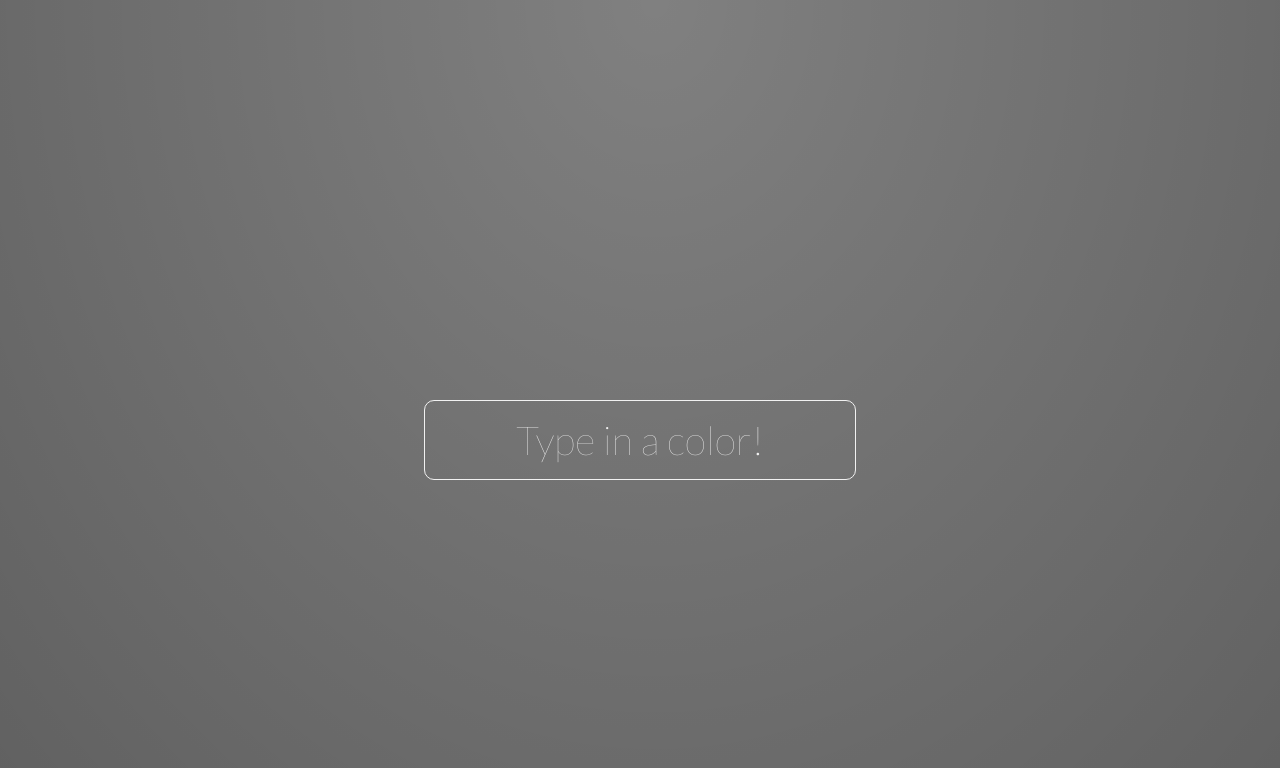
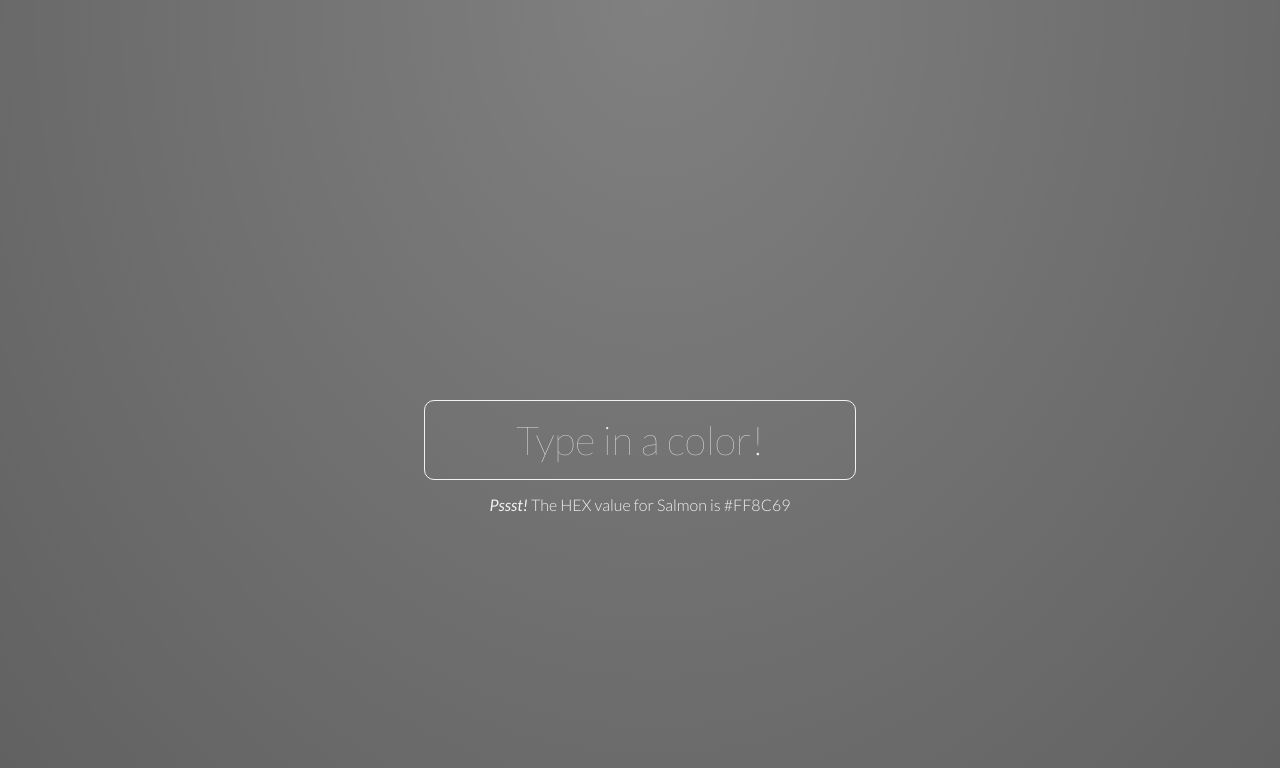
Before and after one commit to scottmledbetter/Color-Me, a plain HTML site: page index.html in a window 1280 px wide. Shown: the top 768 px of the page. Drawn offline with nearby package versions, Linux system fonts and the light colour scheme.

Commit message:
Working with objects to extract hex/name data

```diff
--- a/css/style.css
+++ b/css/style.css
@@ -10,6 +10,10 @@ html, body {
 
 * {
 	font-family: 'Lato', serif;
+}
+
+b {
+    font-weight: 500;
 }
 
 #wrapper {
@@ -50,3 +54,11 @@ input::placeholder {
 input:focus {
 	outline: none;
 }
+
+#color-description-container {
+    font-size: 1rem;
+    text-align: center;
+    color: white;
+    margin: 15px;
+    font-weight: 300;
+}
--- a/index.html
+++ b/index.html
@@ -10,6 +10,7 @@
     <div id='wrapper'>
         <div id='input-container'>
 	    <input type='text' id='color-search'>
+            <div id='color-description-container'></div>
     	</div>
     </div>
 <script src='https://ajax.googleapis.com/ajax/libs/jquery/3.2.1/jquery.min.js'></script>
--- a/js/script.js
+++ b/js/script.js
@@ -1,8 +1,7 @@
 //Update BG Color with field input
 
 $('#color-search').on('input', function () {
-	var colorInput = $('#color-search').val();
-	console.log(colorInput);
+    var colorInput = $('#color-search').val();
     $('body').css('background-color', colorInput);
 });
 
@@ -25,7 +24,17 @@ $('#color-search').blur( function() {
 var colors = {
     white: 'FFFFFF',
     black: '000000',
-    red: 'ff0000'
+    red: 'ff0000',
+    salmon: 'FF8C69'
 };
 
-console.log(Object.entries(colors));
+console.log(Object.entries(colors)[0]);
+console.log(Object.keys(colors)[0]);
+console.log(Object.values(colors)[0]);
+
+//Result display Hex or Name based on input
+
+$(document).ready(function() {
+    $('#color-description-container')
+    .append('<i><b>Pssst!</b></i> The HEX value for Salmon is #FF8C69');
+});
```
Lines whose indentation alone changed are shown as unchanged.
